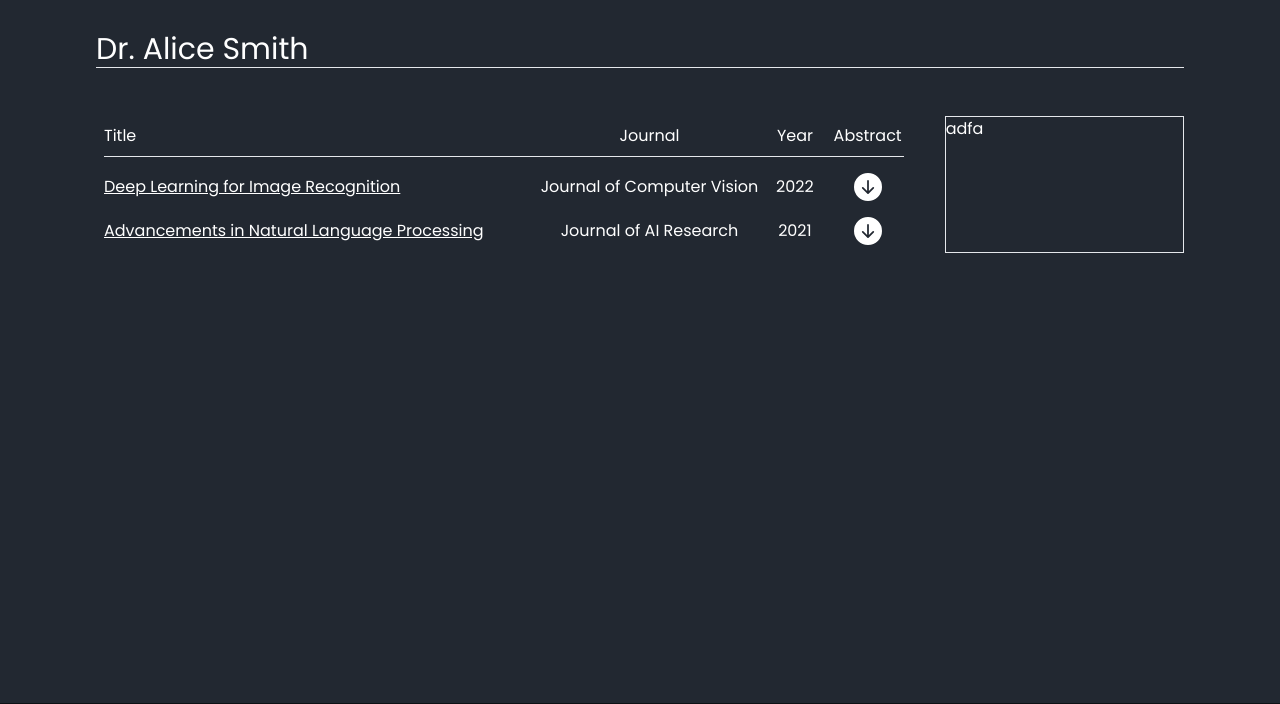
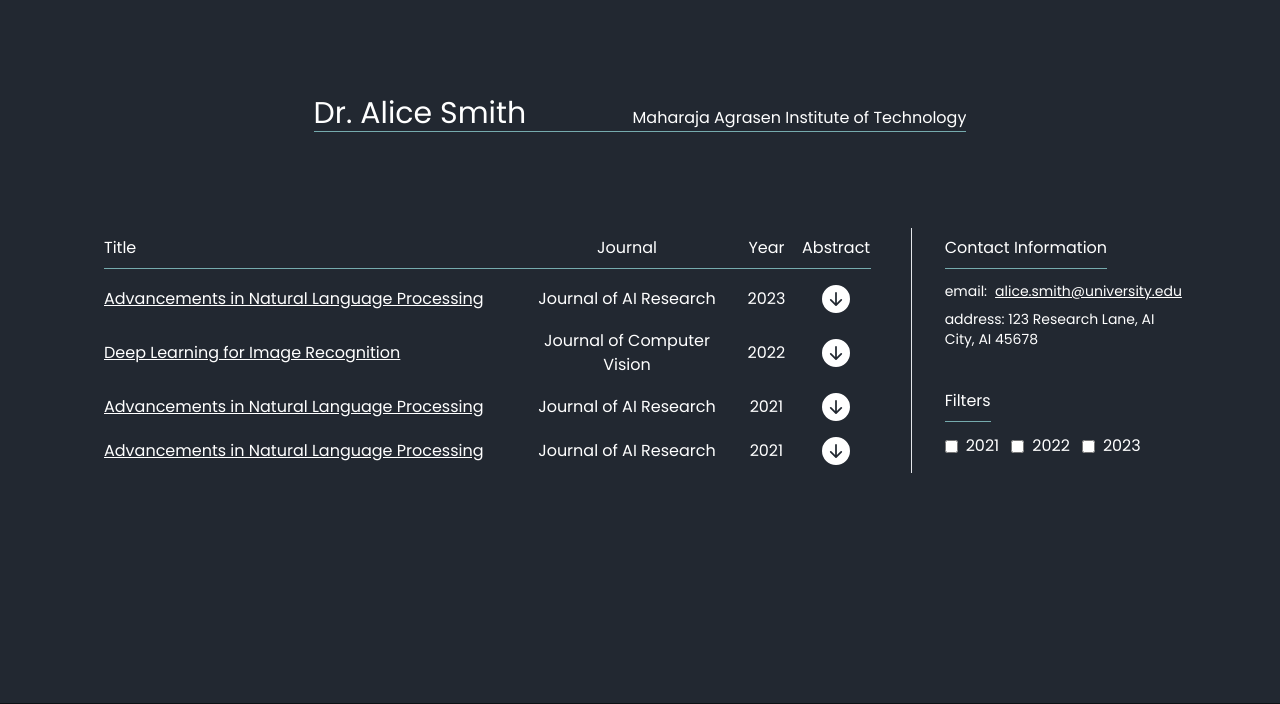
Before and after one commit to thakurprathya/research_summary_generator, a Flask app: page /profile in a window 1280 px wide. Shown: the part 97-801 px from the top of the page. Run offline with Flask 3, Linux system fonts and the light colour scheme; style sheets or scripts are compiled from the project's sources.

Commit message:
profile page ui & sidebar updated, added basic filters...

```diff
--- a/app.py
+++ b/app.py
@@ -37,7 +37,7 @@ def download_file():
 def profile():
     faculty = {
         "author_name": "Dr. Alice Smith",
-        "institution": "University of AI Research",
+        "institution": "Maharaja Agrasen Institute of Technology",
         "email": "alice.smith@university.edu",
         "address": "123 Research Lane, AI City, AI 45678",
         "research": [
@@ -54,10 +54,31 @@ def profile():
                 "journal": "Journal of AI Research",
                 "abstract": "An overview of recent advancements in natural language processing technologies.This research explores the use of deep learning techniques in image recognition tasks.This research explores the use of deep learning techniques in image recognition tasks.This research explores the use of deep learning techniques in image recognition tasks.This research explores the use of deep learning techniques in image recognition tasks.This research explores the use of deep learning techniques in image recognition tasks.",
                 "link": "http://example.com/advancements-nlp"
+            },
+            {
+                "title": "Advancements in Natural Language Processing",
+                "year": 2023,
+                "journal": "Journal of AI Research",
+                "abstract": "An overview of recent advancements in natural language processing technologies.This research explores the use of deep learning techniques in image recognition tasks.This research explores the use of deep learning techniques in image recognition tasks.This research explores the use of deep learning techniques in image recognition tasks.This research explores the use of deep learning techniques in image recognition tasks.This research explores the use of deep learning techniques in image recognition tasks.",
+                "link": "http://example.com/advancements-nlp"
+            },
+            {
+                "title": "Advancements in Natural Language Processing",
+                "year": 2021,
+                "journal": "Journal of AI Research",
+                "abstract": "An overview of recent advancements in natural language processing technologies.This research explores the use of deep learning techniques in image recognition tasks.This research explores the use of deep learning techniques in image recognition tasks.This research explores the use of deep learning techniques in image recognition tasks.This research explores the use of deep learning techniques in image recognition tasks.This research explores the use of deep learning techniques in image recognition tasks.",
+                "link": "http://example.com/advancements-nlp"
             }
         ]
     }
-    return render_template('pages/profile.html', faculty=faculty)
+
+    # Sorting the research list by year in descending order
+    faculty['research'] = sorted(faculty['research'], key=lambda x: x['year'], reverse=True)
+
+    # Extract unique years
+    years = sorted(set(research['year'] for research in faculty['research']))
+
+    return render_template('pages/profile.html', faculty=faculty, years=years)
 
 # Database routes
 @app.route('/test_connection', methods=['GET'])
--- a/templates/components/tableRow.html
+++ b/templates/components/tableRow.html
@@ -1,7 +1,7 @@
-<div class="mt-2 w-full flex items-center">
+<div class="flex mt-2 w-full items-center tablerow" data-year="{{ row.year }}">
     <p class="w-[60%] underline"><a href="{{ row.link }}"  target="_blank">{{ row.title }}</a></p>
     <p class="w-[30%] text-center">{{ row.journal }}</p>
-    <p class="w-[10%] text-center">{{ row.year }}</p>
+    <p class="w-[10%] text-center year-cell">{{ row.year }}</p>
     <p class="w-[10%] flex items-center justify-center">
         <!-- down svg -->
         <svg id="toggle-accordion-down-{{ row.title }}" fill="currentColor" viewBox="0 0 16 16" class="w-7 h-7 text-center fill-white hover:fill-[#76ABAE] cursor-pointer"
--- a/templates/pages/profile.html
+++ b/templates/pages/profile.html
@@ -12,19 +12,24 @@
 <body class="w-full">
     {% include 'components/header.html' %}
     <section class="h-[100vh] flex flex-col items-center">
-        <div class="mt-[8rem] w-[85%] flex flex-col">
-            <p class="text-3xl">{{ faculty.author_name }}</p>
-            <hr class="w-full">
+        <div class="mt-[12rem] w-[85%] flex flex-col">
+            <div class="flex flex-col items-start mb-12 w-[60%] self-center">
+                <div class="w-full flex items-baseline justify-between">
+                    <h3 class="text-3xl">{{ faculty.author_name }}</h3>
+                    <h6 class="text-md">{{ faculty.institution }}</h6>
+                </div>
+                <hr class="w-full self-center border-[#76ABAE]">
+            </div>
             <div class="mt-[3rem] w-full flex justify-between">
                 <!-- table -->
-                <div class="w-[75%] flex flex-col items-center rounded-md p-2 gap-2">
+                <div class="w-[75%] flex flex-col items-center p-2 gap-2 border-r pr-10">
                     <div class="w-full flex items-center">
                         <p class="w-[60%]">Title</p>
                         <p class="w-[30%] text-center">Journal</p>
                         <p class="w-[10%] text-center">Year</p>
                         <p class="w-[10%] text-center">Abstract</p>
                     </div>
-                    <hr class="w-full">
+                    <hr class="w-full border-[#76ABAE]">
 
                     {% for row in faculty.research %}
                         {% include 'components/tableRow.html' %}
@@ -32,7 +37,35 @@
                 </div>
 
                 <!-- sidebar -->
-                <div class="w-[22%] border">adfa</div>
+                <div class="w-[22%] flex flex-col items-start">
+                    <div class="flex flex-col items-start gap-2 mb-8 ">
+                        {% if (faculty.email and faculty.email != "") or (faculty.address and faculty.address != "") %}
+                            <h2 class="border-b border-[#76ABAE] py-2 mb-1">Contact Information</h2>
+                            {% if faculty.email and faculty.email != "" %}
+                                <p class="flex items-center gap-2 text-sm">
+                                    email:
+                                    <a href="mailto:{{ faculty.email }}" class="underline">{{ faculty.email }}</a>
+                                </p>
+                            {% endif %}
+                            {% if faculty.address and faculty.address != "" %}
+                                <p class="flex items-center gap-2 text-sm">
+                                    address: {{ faculty.address }}
+                                </p>
+                            {% endif %}
+                        {% endif %}
+                    </div>
+                    <div class="flex flex-col items-start gap-2">
+                        <h2 class="border-b border-[#76ABAE] py-2 mb-1">Filters</h2>
+                        <div id="yearFilters" class="flex items-start gap-3">
+                            {% for year in years %}
+                                <label class="flex items-center gap-2 cursor-pointer">
+                                    <input type="checkbox" class="year-checkbox cursor-pointer" value="{{ year }}">
+                                    {{ year }}
+                                </label>
+                            {% endfor %}
+                        </div>
+                    </div>
+                </div>
             </div>
         </div>
     </section>
@@ -40,8 +73,22 @@
 </body>
 
 <script>
-    document.getElementById('downloadButton').addEventListener('click', function () {
-        window.location.href = '/download-file';
+    document.addEventListener('DOMContentLoaded', function() {
+
+        document.querySelectorAll('.year-checkbox').forEach(checkbox => {
+            checkbox.addEventListener('change', filterResearch);
+        });
+
+        function filterResearch() {
+            const selectedYears = Array.from(document.querySelectorAll('.year-checkbox:checked')).map(cb => cb.value);
+            const rows = document.querySelectorAll('.tablerow');
+
+            rows.forEach(row => {
+                const rowYear = row.getAttribute('data-year');
+                if (selectedYears.length === 0 || selectedYears.includes(rowYear)) row.style.display = '';
+                else row.style.display = 'none';
+            });
+        }
     });
 </script>
 
```
